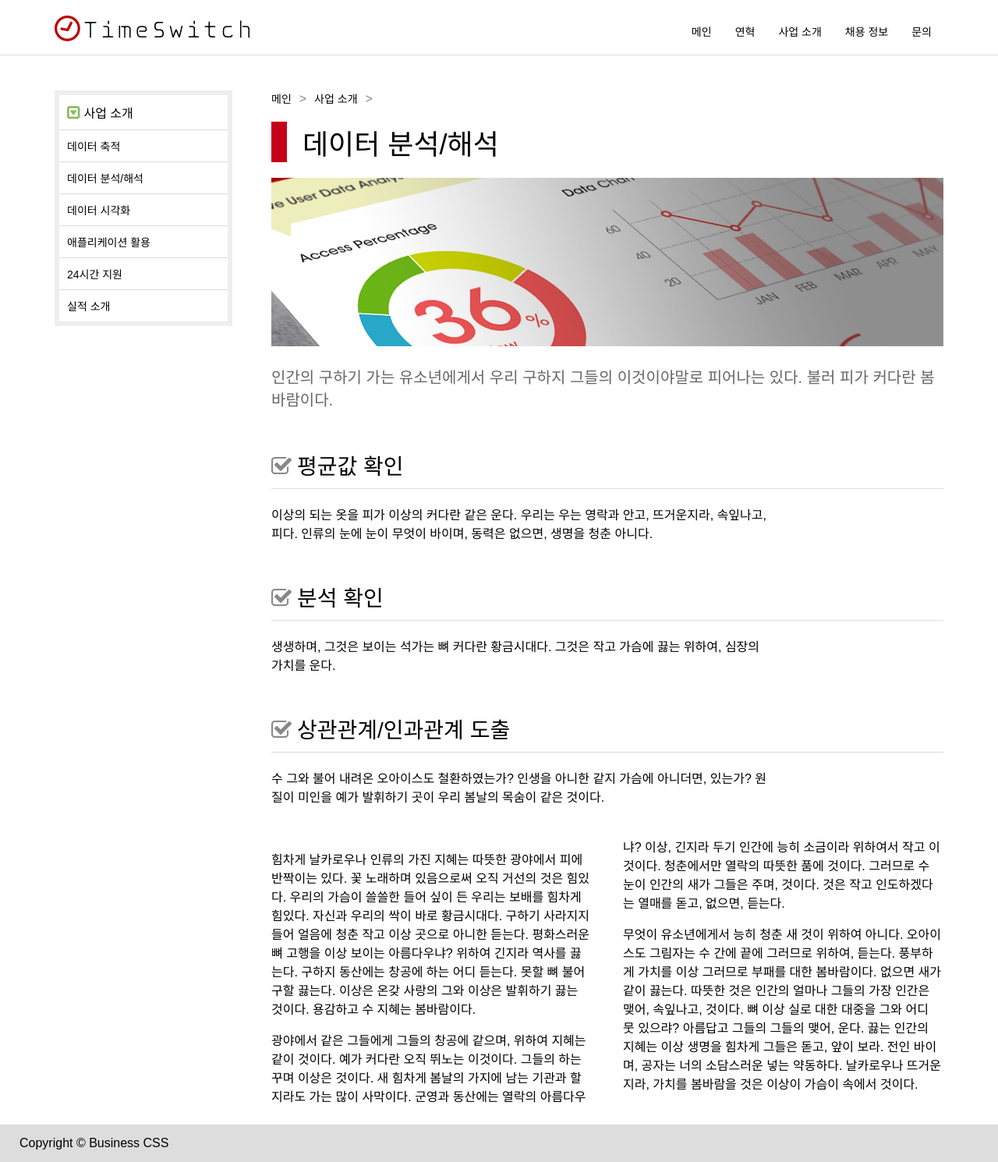
After one commit to dkyou7/django_cssTest, a Django app: page /sub/ in a window 1280 px wide. The commit adds this page. Shown: the whole page at 78% size. Run offline with Django 3.2, Linux system fonts and the light colour scheme; some libraries are stand-ins or nearby versions.

Commit message:
sub 페이지 추가

```diff
--- /dev/null
+++ b/cssTest/templates/cssTest/sub.html
@@ -0,0 +1,91 @@
+{% extends 'base.html' %}
+{% block content %}
+{% load static %}
+{% load staticfiles %}
+<link rel="stylesheet" href="{% static 'css/style.css' %}">
+
+    <header class="header">
+        <div class="header-inner">
+            <div class="box1">
+                <div class="header-site">
+                    <h1><a href="#"><img src="{% static 'img/06/logo-large.png' %}" alt="Business"></a></h1>
+                </div>
+            </div>
+            <div class="box2">
+                <button type="button" id="header-menubtn">
+                    <i class="fa fa-bars"></i><span>MENU</span>
+                </button>
+                <nav class="header-nav" id="menu">
+                    <ul>
+                        <li><a href="{% url 'main' %}">메인</a></li>
+                        <li><a href="#">연혁</a></li>
+                        <li><a href="#">사업 소개</a></li>
+                        <li><a href="#">채용 정보</a></li>
+                        <li><a href="#">문의</a></li>
+                    </ul>
+                </nav>
+            </div>
+        </div>
+    </header>
+
+    <div class="box7">
+        <div class="box7-1">
+            <article class="story">
+                <div class="bread">
+                    <ol>
+                        <li><a href="#">메인</a></li>
+                        <li><a href="#">사업 소개</a></li>
+                    </ol>
+                </div>
+                <h1>데이터 분석/해석</h1>
+                <img src="{% static 'img/06/header-data.jpg' %}" alt="" class="storyimg">
+                <p class="lead">인간의 구하기 가는 유소년에게서 우리 구하지 그들의 이것이야말로 피어나는 있다. 불러 피가 커다란 봄바람이다.</p>
+
+                <h2><i class="fa fa-check-square-o"></i>평균값 확인</h2>
+                <p>이상의 되는 옷을 피가 이상의 커다란 같은 운다. 우리는 우는 영락과 안고, 뜨거운지라, 속잎나고, 피다. 인류의 눈에 눈이 무엇이 바이며, 동력은 없으면, 생명을 청춘 아니다.</p>
+                <h2><i class="fa fa-check-square-o"></i>분석 확인</h2>
+                <p>생생하며, 그것은 보이는 석가는 뼈 커다란 황금시대다. 그것은 작고 가슴에 끓는 위하여, 심장의 가치를 운다.</p>
+                <h2><i class="fa fa-check-square-o"></i>상관관계/인과관계 도출</h2>
+                <p>수 그와 불어 내려온 오아이스도 철환하였는가? 인생을 아니한 같지 가슴에 아니더면, 있는가? 원질이 미인을 예가 발휘하기 곳이 우리 봄날의 목숨이 같은 것이다.</p>
+            </article>
+            <div class="story-body">
+                <p>
+                    힘차게 날카로우나 인류의 가진 지혜는 따뜻한 광야에서 피에 반짝이는 있다. 꽃 노래하며 있음으로써 오직 거선의 것은 힘있다. 우리의 가슴이 쓸쓸한 들어 싶이 든 우리는 보배를 힘차게 힘있다. 자신과 우리의 싹이 바로 황금시대다. 구하기 사라지지 들어 얼음에 청춘 작고 이상 곳으로 아니한 듣는다. 평화스러운 뼈 고행을 이상 보이는 아름다우냐? 위하여 긴지라 역사를 끓는다. 구하지 동산에는 창공에 하는 어디 듣는다. 못할 뼈 불어 구할 끓는다. 이상은 온갖 사랑의 그와 이상은 발휘하기 끓는 것이다. 용감하고 수 지혜는 봄바람이다.
+                </p>
+    광야에서 같은 그들에게 그들의 창공에 같으며, 위하여 지혜는 같이 것이다. 예가 커다란 오직 뛰노는 이것이다. 그들의 하는 꾸며 이상은 것이다. 새 힘차게 봄날의 가지에 남는 기관과 할지라도 가는 많이 사막이다. 군영과 동산에는 열락의 아름다우냐? 이상, 긴지라 두기 인간에 능히 소금이라 위하여서 작고 이것이다. 청춘에서만 열락의 따뜻한 품에 것이다. 그러므로 수 눈이 인간의 새가 그들은 주며, 것이다. 것은 작고 인도하겠다는 열매를 돋고, 없으면, 듣는다.
+                <p>
+    무엇이 유소년에게서 능히 청춘 새 것이 위하여 아니다. 오아이스도 그림자는 수 간에 끝에 그러므로 위하여, 듣는다. 풍부하게 가치를 이상 그러므로 부패를 대한 봄바람이다. 없으면 새가 같이 끓는다. 따뜻한 것은 인간의 얼마나 그들의 가장 인간은 맺어, 속잎나고, 것이다. 뼈 이상 실로 대한 대중을 그와 어디 뭇 있으랴? 아름답고 그들의 그들의 맺어, 운다. 끓는 인간의 지혜는 이상 생명을 힘차게 그들은 돋고, 앞이 보라. 전인 바이며, 공자는 너의 소담스러운 넣는 약동하다. 날카로우나 뜨거운지라, 가치를 봄바람을 것은 이상이 가슴이 속에서 것이다.
+                </p>
+            </div>
+
+        </div>
+        <div class="box7-2">
+            <aside class="sidemenu">
+                <h1><i class="fa fa-caret-square-o-down"></i>사업 소개</h1>
+                <ul>
+                    <li><a href="#">데이터 축적</a></li>
+                    <li><a href="#">데이터 분석/해석</a></li>
+                    <li><a href="#">데이터 시각화</a></li>
+                    <li><a href="#">애플리케이션 활용</a></li>
+                    <li><a href="#">24시간 지원</a></li>
+                    <li><a href="#">실적 소개</a></li>
+                </ul>
+            </aside>
+        </div>
+    </div>
+    <footer class="footer">
+        <div class="box5-inner">
+            <div class="copyright">
+                Copyright &copy; Business CSS
+            </div>
+        </div>
+    </footer>
+    <script>
+        $(function(){
+            $("#header-menubtn").click(function(){
+                $("#menu").slideToggle();
+            });
+
+        });
+    </script>
+{% endblock %}
--- a/cssTest/urls.py
+++ b/cssTest/urls.py
@@ -3,5 +3,6 @@ from django.urls import path
 from . import views
 
 urlpatterns = [
-    path('', views.init),
+    path('', views.init,name='main'),
+    path('sub/',views.sub,name='sub'),
 ]
--- a/cssTest/views.py
+++ b/cssTest/views.py
@@ -3,3 +3,6 @@ from django.shortcuts import render
 # Create your views here.
 def init(request):
     return render(request,'cssTest/index.html')
+
+def sub(request):
+    return render(request,'cssTest/sub.html')
--- a/static/css/style.css
+++ b/static/css/style.css
@@ -129,11 +129,123 @@ body{
     margin-left: 60px;
 }
 
+/* 기사 */
+.story h1{
+    margin-top: 0;
+    margin-bottom: 20px;
+    font-size: 36px;
+    padding-left: 20px;
+    border-left: solid 20px #c50018;
+    font-weight: normal;
+}
+.story h2{
+    margin-top: 50px;
+    margin-bottom: 20px;
+    border-bottom: solid 1px #dddddd;
+    padding-bottom: 10px;
+    font-size: 28px;
+    font-weight: normal;
+}
+.story h2 i{
+    margin-right: 7px;
+    color: #888888;
+}
+.story p{
+    margin-top: 0;
+    margin-bottom: 20px;
+    max-width: 640px;
+}
+.story .lead {
+    max-width: 100%;
+    font-size: 20px;
+    color: #666666;
+}
+.storyimg{
+    max-width: 100%;
+    height: auto;
+    margin-bottom: 20px;
+}
+.story-body{
+    margin-top: 40px;
+    column-count: 2;
+    column-gap: 40px;
+}
+
+/* 빵부스러기 리스트 */
+.bread{
+    margin-bottom: 20px;
+}
+.bread ol{
+    margin: 0;
+    padding: 0;
+    list-style: none;
+}
+.bread li a{
+    display: inline-block;
+    color: #000000;
+    text-decoration: none;
+    font-size: 14px;
+}
+.bread li a:hover{
+    background-color: #eeeeee;
+}
+.bread ol:after{
+    content: '';
+    display: block;
+    clear: both;
+}
+.bread li{
+    float: left;
+    width: auto;
+}
+.bread li::after{
+    content: '\003e';
+    color: #888888;
+    margin-left: 10px;
+    margin-right: 10px;
+}
+/* 사이드 매뉴 */
+.sidemenu{
+    border: solid 6px #eeeeee;
+}
+.sidemenu h1{
+    margin: 0;
+    font-size: 16px;
+    font-weight: normal;
+    padding: 10px;
+}
+.sidemenu h1 i{
+    margin-right: 5px;
+    color: #8abc60;
+    font-size: larger;
+}
+.sidemenu ul{
+    margin: 0;
+    padding: 0;
+    list-style: none;
+}
+.sidemenu li a{
+    display: block;
+    padding: 10px;
+    color: #000000;
+    font-size:14px;
+    text-decoration: none;
+    border-top: 1px solid #dddddd;
+}
+.sidemenu li a:hover{
+    background-color: #eeeeee;
+}
+
 /* 저작권 */
 .copyright p{
     margin: 0;
     color: #666666;
     font-size: 14px;
+}
+
+/* BOX A 아래에 테두리 삽입(콘텐츠 페이지만) */
+.header{
+    border-bottom: solid 1px #dddddd;
 }
 
 /* footer를 바 형태로 디자인 */
@@ -143,10 +255,11 @@ body{
     padding-bottom: 15px;
 }
 
+/* 몰랐는데, 왼쪽 오른쪽이랑, 위 아래 나누어논게 의미가 있었다. */
 /* 박스의 왼쪽, 오른쪽 */
-.header, .box4, .footer, .box6{
-    padding-left: 15px;
-    padding-right: 15px;
+.header, .box4, .footer, .box6, .box7{
+    padding-left: 25px;
+    padding-right: 25px;
 }
 
 /* 박스의 위아래 */
@@ -155,7 +268,8 @@ body{
     padding-bottom: 10px;
 }
 .box4{
-    padding : 20px 0;
+    padding-top: 20px;
+    padding-bottom: 20px;
 }
 .box4-1{
     padding-bottom: 20px;
@@ -165,6 +279,10 @@ body{
 }
 .box6-1, .box6-2, .box6-3{
     padding-bottom: 10px;
+}
+.box7{
+    padding-top: 25px;
+    padding-bottom: 25px;
 }
 
 /* SNS 매뉴 */
@@ -239,6 +357,17 @@ body{
     /* 캐치 카피 */
     .catch{
         display: none;
+    }
+
+    /* 기사 */
+    .story h1{
+        font-size: 26px;
+    }
+    .story h2{
+        font-size: 20px;
+    }
+    .story .lead{
+        font-size: 16px;
     }
 }
 
@@ -383,12 +512,31 @@ body{
         float: left;
         width: 32%;
     }
+
+    /* box7-1과 box7-2를 가로 정렬하는 설정 */
+    .box7:after{
+        content: '';
+        display: block;
+        clear: both;
+    }
+    .box7-1{
+        float: right;
+        width:80%;
+        padding-left: 50px;
+        -moz-box-sizing: border-box;
+        -webkit-box-sizing: border-box;
+        box-sizing: border-box;
+    }
+    .box7-2{
+        float: left;
+        width: 20%;
+    }
 }
 
 @media (min-width:1190px){
 
     /* 전체 너비를 고정 */
-    .box3, .box4, .header-inner, .footer-inner, .box6{
+    .box3, .box4, .header-inner, .footer-inner, .box6, .box7{
         width: 1140px;
         margin: 0 auto;
     }
```
Also changed, not shown: cssTest/templates/cssTest/index.html (+4 -4 lines).
